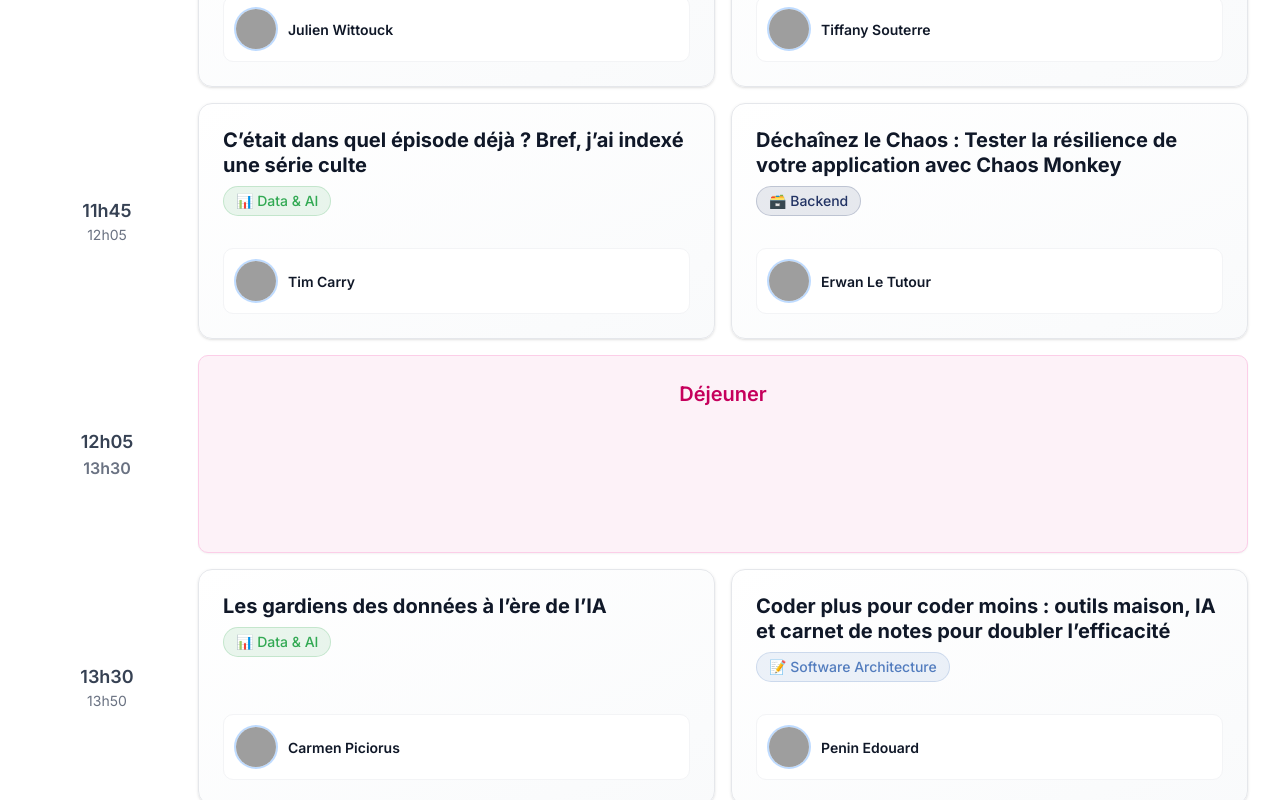
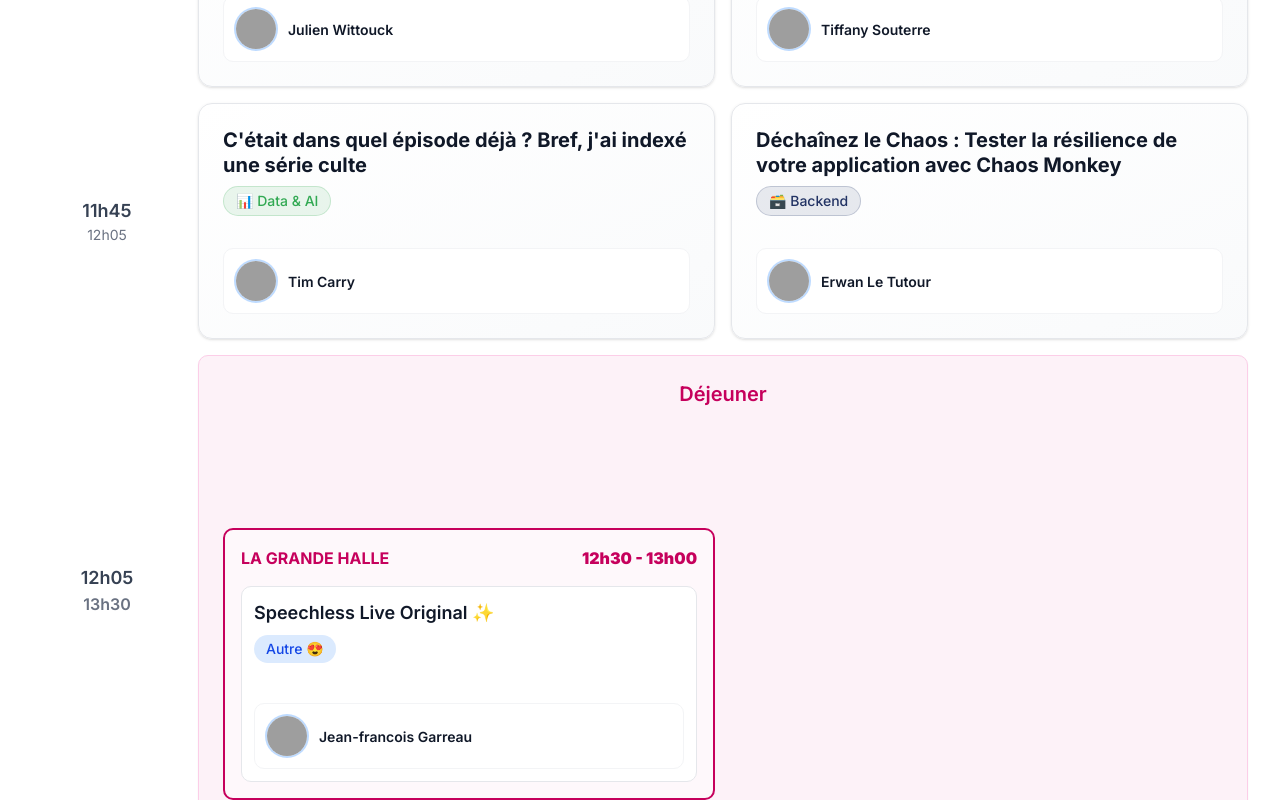
Before and after one commit to mickaelalvs/devfest-lyon-website, a Next.js app: page /schedule in a window 1280 px wide. Shown: the part 1080-1880 px from the top of the page. Built offline with nearby package versions, Linux system fonts and the light colour scheme; grey boxes are pictures that could not be loaded.

Commit message:
feat: adding luncktalk speechless

```diff
--- a/components/schedule/break-card.tsx
+++ b/components/schedule/break-card.tsx
@@ -1,12 +1,14 @@
 import {Card, CardContent} from "@/components/ui/card"
-import type {Break} from "@/types/schedule"
+import type {Break, Talk} from "@/types/schedule"
+import {SpeakerCard} from "./speaker-card"
 
 interface BreakCardProps {
     breakItem: Break
     onClick?: () => void
+    lunchTalk?: Talk
 }
 
-export function BreakCard({breakItem}: BreakCardProps) {
+export function BreakCard({breakItem, onClick, lunchTalk}: BreakCardProps) {
     const getBreakStyles = (title: string) => {
         if (title.toLowerCase().includes("coffee")) {
             return "h-full bg-slate-100 border border-slate-200 text-slate-700"
@@ -25,22 +27,24 @@ export function BreakCard({breakItem}: BreakCardProps) {
                     <div className="text-center mb-6">
                         <h3 className="font-semibold text-xl mb-30">{breakItem.title}</h3>
                     </div>
-                    {/*<div className="grid grid-cols-1 md:grid-cols-2 gap-4 transition-all duration-200 cursor-pointer hover:scale-[1.02]" onClick={onClick}>*/}
-                    {/*    <div className="bg-white/50 rounded-lg p-4 border-2 border-pink-700">*/}
-                    {/*        <h4 className="w-full border-pink-700 mb-4 inline-flex items-center justify-between font-bold">LA GRANDE HALLE*/}
-                    {/*            <div className="text-md border-pink-700 font-black">1:00 PM - 1:20 PM</div>*/}
-                    {/*        </h4>*/}
-                    {/*        <div className="bg-white rounded-lg p-3 border">*/}
-                    {/*            <h5 className="font-semibold text-gray-900 text-lg mb-2">{lunchTalk.title}</h5>*/}
-                    {/*            <p className="inline-flex items-center px-3 py-1 rounded-full bg-blue-100 text-blue-700 text-sm font-medium">*/}
-                    {/*                {lunchTalk.theme}*/}
-                    {/*            </p>*/}
-                    {/*            <div className="mt-10 w-full">*/}
-                    {/*                <SpeakerCard key={lunchTalk.speakers[0].name} speaker={lunchTalk.speakers[0]}/>*/}
-                    {/*            </div>*/}
-                    {/*        </div>*/}
-                    {/*    </div>*/}
-                    {/*</div>*/}
+                    {lunchTalk && (
+                        <div className="grid grid-cols-1 md:grid-cols-2 gap-4 transition-all duration-200 cursor-pointer hover:scale-[1.02]" onClick={onClick}>
+                            <div className="bg-white/50 rounded-lg p-4 border-2 border-pink-700">
+                                <h4 className="w-full border-pink-700 mb-4 inline-flex items-center justify-between font-bold">LA GRANDE HALLE
+                                    <div className="text-md border-pink-700 font-black">{lunchTalk.time} - {lunchTalk.endTime}</div>
+                                </h4>
+                                <div className="bg-white rounded-lg p-3 border">
+                                    <h5 className="font-semibold text-gray-900 text-lg mb-2">{lunchTalk.title}</h5>
+                                    <p className="inline-flex items-center px-3 py-1 rounded-full bg-blue-100 text-blue-700 text-sm font-medium">
+                                        {lunchTalk.theme}
+                                    </p>
+                                    <div className="mt-10 w-full">
+                                        <SpeakerCard key={lunchTalk.speakers[0].name} speaker={lunchTalk.speakers[0]}/>
+                                    </div>
+                                </div>
+                            </div>
+                        </div>
+                    )}
                 </CardContent>
             </Card>
         )
--- a/components/schedule/schedule-grid.tsx
+++ b/components/schedule/schedule-grid.tsx
@@ -114,7 +114,7 @@ export function ScheduleGrid() {
                                         <span className="text-md font-semibold text-gray-500">{breakItem.endTime}</span>
                                     </div>
                                     <div className="col-span-1">
-                                        <BreakCard breakItem={breakItem} onClick={() => handleTalkClick(lunchTalk)}/>
+                                        <BreakCard breakItem={breakItem} onClick={() => handleTalkClick(lunchTalk)} lunchTalk={lunchTalk}/>
                                     </div>
                                 </div>
                             )
@@ -155,7 +155,7 @@ export function ScheduleGrid() {
                             </div>
 
                             {breakItem ? (
-                                <BreakCard breakItem={breakItem}/>
+                                <BreakCard breakItem={breakItem} onClick={() => handleTalkClick(lunchTalk)} lunchTalk={lunchTalk}/>
                             ) : (
                                 <div className="space-y-4 my-10">
                                     {roomAItem && (
--- a/data/schedule-data.ts
+++ b/data/schedule-data.ts
@@ -93,7 +93,7 @@ export const roomASchedule: Talk[] = [
     {
         time: "11h45",
         endTime: "12h05",
-        title: "C’était dans quel épisode déjà ? Bref, j’ai indexé une série culte",
+        title: "C'était dans quel épisode déjà ? Bref, j'ai indexé une série culte",
         theme: "📊 Data & AI",
         speakers: [
             { name: "Tim Carry", avatar: "https://pbs.twimg.com/profile_images/601300425715908608/0Z1RJjQ8_normal.jpg" },
@@ -109,7 +109,7 @@ export const roomASchedule: Talk[] = [
     {
         time: "13h30",
         endTime: "13h50",
-        title: "Les gardiens des données à l’ère de l’IA",
+        title: "Les gardiens des données à l'ère de l'IA",
         theme: "📊 Data & AI",
         speakers: [{
             name: "Carmen Piciorus",
@@ -352,7 +352,7 @@ export const roomBSchedule: Talk[] = [
 
 export const lunchTalk: Talk = {
     time: "12h30",
-    endTime: "13h20",
+    endTime: "13h00",
     title: "Speechless Live Original ✨",
     theme: "Autre 😍",
     speakers: [{
```
